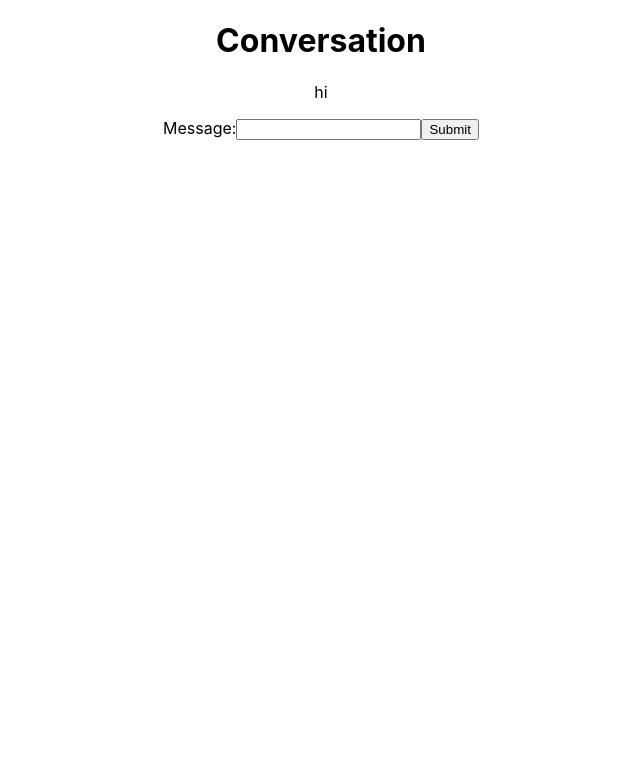
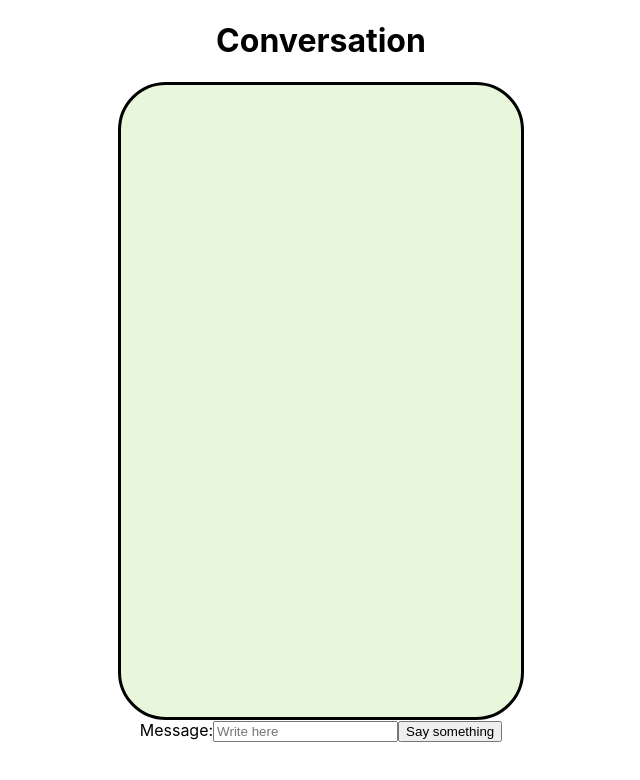
Before and after one commit to mariia-iureva/Capstone_BeSherlock_frontend, a React (Create React App) app: page / in a window 1280 px wide. Shown: the top 780 px of the page, without its empty margins (319-959 px from the left). Built offline with nearby package versions, Linux system fonts and the light colour scheme.

Commit message:
added styling to the messages

```diff
--- a/src/App.css
+++ b/src/App.css
@@ -1,16 +1,5 @@
 .App {
   text-align: center;
-}
-
-.App-logo {
-  height: 40vmin;
-  pointer-events: none;
-}
-
-@media (prefers-reduced-motion: no-preference) {
-  .App-logo {
-    animation: App-logo-spin infinite 20s linear;
-  }
 }
 
 .App-header {
@@ -24,28 +13,30 @@
   color: white;
 }
 
-.App-link {
-  color: #61dafb;
+main .all_messages_bubble_outer_container {
+  margin: auto;
+  border: solid;
+  border-color: black;
+  border-radius: 3em;
+  width: 400px;
+  height: 600px;
+  overflow:hidden;
+  background-color:rgb(232, 246, 219);
+  /* padding-left: 2em;
+  padding-right: 2em; */
+  padding-bottom: 1rem;
+  padding-top: 1rem;
+
 }
+main .all_messages_bubble_inner_container {
+  margin: auto;
+  /* border: solid; */
+  /* border-color: black; */
+  width: 98%;
+  height: 100%;
+  overflow-y:auto;
+  overflow-x: hidden;
+  /* background-color:rgb(232, 246, 219); */
+  position: relative;
 
-@keyframes App-logo-spin {
-  from {
-    transform: rotate(0deg);
-  }
-  to {
-    transform: rotate(360deg);
-  }
 }
-
-.field {
-  width: 100%;
-  height: 56px;
-  border-radius: 4px;
-  position: relative;
-  background-color: rgba(255,255,255,0.3);
-  transition: 0.3s all;
-}
-.field:hover {
-  background-color: rgba(255, 255, 255, 0.45);
-  box-shadow: 0px 4px 20px 0px rgba(0, 0, 0, 0.05);
-}
--- a/src/App.js
+++ b/src/App.js
@@ -5,13 +5,9 @@ import MessageList from "./MessageList";
 
 function App() {
   const [values, setValues] = useState({
-    Message: "hello",
-    MessageList: ["hi"],
+    Message: "",
+    MessageList: [],
   });
-
-  // const [messageInputField, setMessageInputField] = useState({
-  //   message: "",
-  // });
 
   const handleChange = (name) => (event) => {
     setValues({ ...values, [name]: event.target.value });
@@ -36,6 +32,7 @@ function App() {
 
   const handleMessageSubmit = (event) => {
     event.preventDefault();
+    event.target.reset();
     // setMessageInputField({
     //   message: "",
     // });
@@ -45,8 +42,10 @@ function App() {
     <div className="App">
       <h1> Conversation</h1>
       <main>
-        <div className="all_messages_bubble">
-          <MessageList entries={values} />
+        <div className="all_messages_bubble_outer_container">
+          <div className="all_messages_bubble_inner_container">
+            <MessageList entries={values} />
+          </div>
         </div>
       </main>
       <section>
@@ -55,6 +54,7 @@ function App() {
           <input
             id="standard-name"
             label="Message"
+            placeholder="Write here"
             value={values.name}
             onChange={handleChange("Message")}
             margin="normal"
@@ -66,7 +66,7 @@ function App() {
             type="submit"
             onClick={(e) => handleClick(e)}
           >
-            Submit
+            Say something
           </button>
         </form>
       </section>
--- a/src/Message.css
+++ b/src/Message.css
@@ -1,3 +1,13 @@
+
+
+.chat-entry {
+    margin: 1rem;
+}
+
+.chat-entry:last-child {
+    margin-bottom: 0;
+}
+
 .chat-entry .entry-bubble {
     background-color: #ffffe0;
     border-radius: 30px;
@@ -11,3 +21,72 @@
 .chat-entry .entry-bubble:hover {
     background-color: #fefea2;
 }
+
+.chat-entry .entry-name {
+    font-size: medium;
+    margin-bottom: 0.5rem;
+}
+
+.chat-entry .entry-time {
+    color: #bbb;
+    font-size: x-small;
+    margin-bottom: 0.1rem;
+    margin-right: 0.5rem;
+}
+
+/* Chat bubble arrow styling */
+.chat-entry .entry-bubble::before {
+    content: '';
+    height: 22px;
+    width: 44px;
+    clip-path: polygon(100% 0, 0 0, 50% 100%);
+
+    position: absolute;
+    top: 0;
+}
+
+/* "local" messages are shown on the left side */
+.chat-entry.local {
+    text-align: left;
+}
+
+.chat-entry.local .entry-time {
+    text-align: right;
+}
+
+.chat-entry.local .entry-bubble::before {
+    background-color: #ffffe0;
+    left: -18px;
+}
+
+.chat-entry.local .entry-bubble:hover::before {
+    background-color: #fefea2;
+}
+
+/* "remote" messages are shown on the right side, in blue */
+.chat-entry.remote {
+    text-align: right;
+}
+
+.chat-entry.remote .entry-bubble {
+    background-color: #e0ffff;
+    margin-left: auto;
+    margin-right: 0;
+}
+
+.chat-entry.remote .entry-bubble:hover {
+    background-color: #a9f6f6;
+}
+
+.chat-entry.remote .entry-time {
+    text-align: left;
+}
+
+.chat-entry.remote .entry-bubble::before {
+    background-color: #e0ffff;
+    right: -18px;
+}
+
+.chat-entry.remote .entry-bubble:hover::before {
+    background-color: #a9f6f6;
+}
--- a/src/Message.js
+++ b/src/Message.js
@@ -4,8 +4,12 @@ import "./Message.css";
 // import TimeStamp from "./TimeStamp";
 
 const Message = (props) => {
+  const localRemote = props.entry.includes("Bot")
+    ? "chat-entry remote"
+    : "chat-entry local";
+
   return (
-    <div className="message-entry">
+    <div className={localRemote}>
       <section className="entry-bubble">
         <p>{props.entry}</p>
       </section>
```
